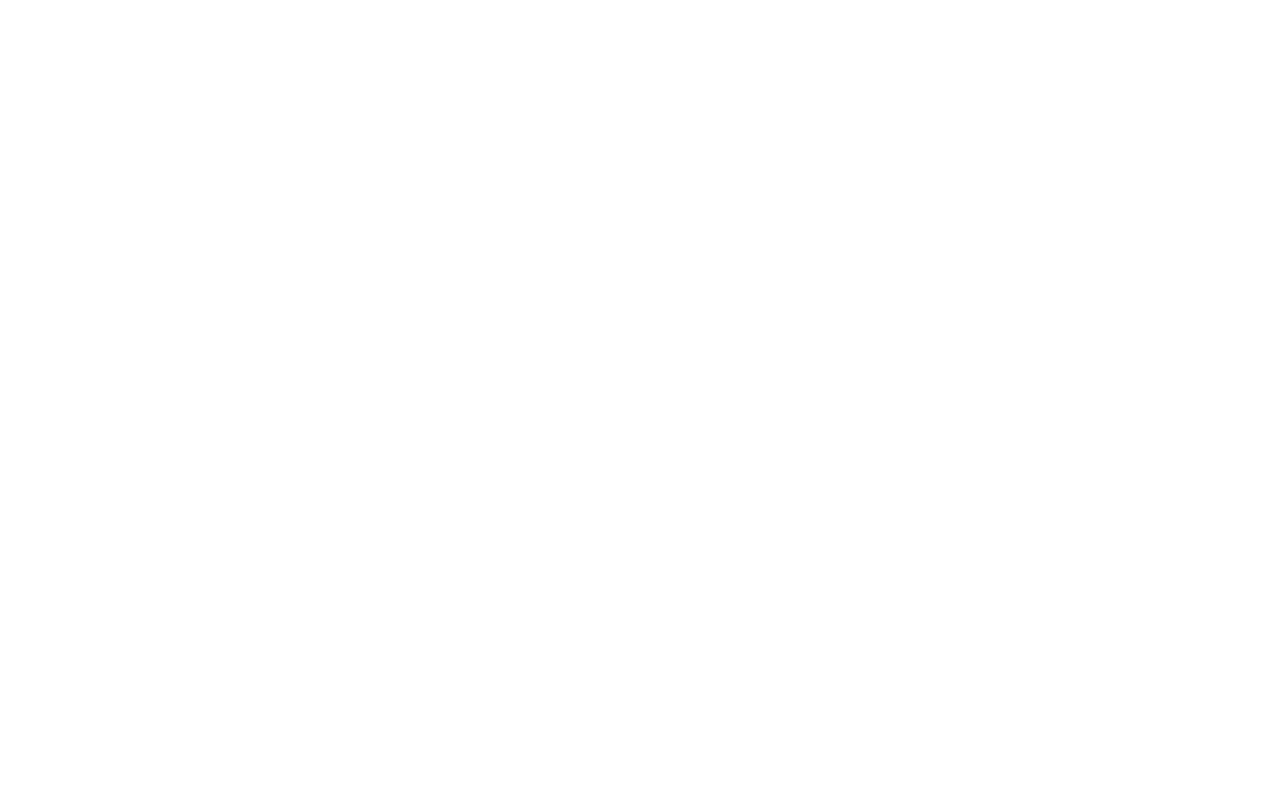
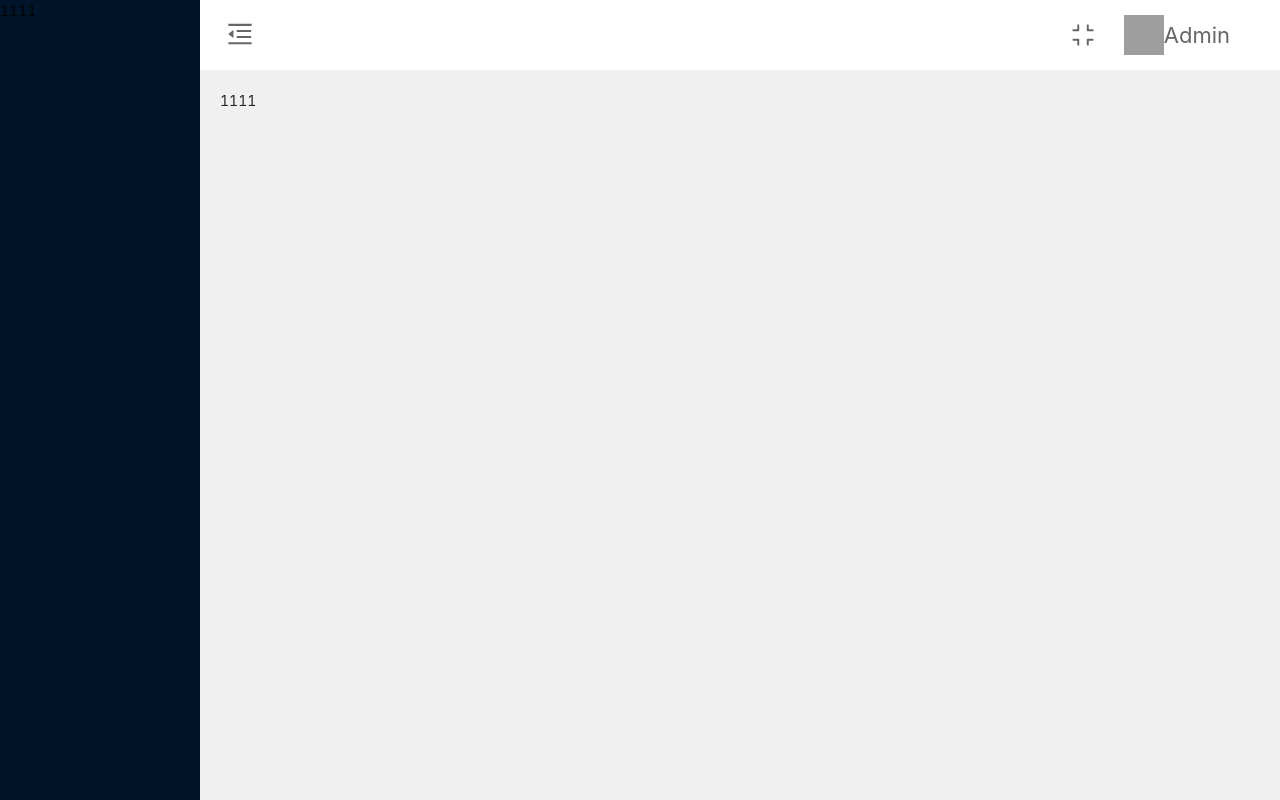
Before and after one commit to MrZHLF/react-manage-system, a React (Create React App) app: page / in a window 1280 px wide. Built offline with nearby package versions, Linux system fonts and the light colour scheme; grey boxes are pictures that could not be loaded.

Commit message:
Header组件

```diff
--- a/src/App.jsx
+++ b/src/App.jsx
@@ -1,19 +1,23 @@
-import React, { Component,Fragment } from 'react';
-import './App.scss';
+import React, { Component, Fragment } from 'react'
+import './App.scss'
 import { BrowserRouter, Switch, Route } from 'react-router-dom'
+
 import Login from './views/login/Login'
+import Index from './views/index/Index'
+
 class App extends Component {
   render() {
     return (
       <Fragment>
         <BrowserRouter>
           <Switch>
-            <Route exact render={()=> <Login/>} path="/login" />
+            <Route exact render={() => <Login />} path="/login" />
+            <Route component={Index} path="/" />
           </Switch>
         </BrowserRouter>
       </Fragment>
-    );
+    )
   }
 }
 
-export default App;
+export default App
--- /dev/null
+++ b/src/views/index/Index.jsx
@@ -0,0 +1,47 @@
+import React, { Component } from 'react'
+import styles from './index.module.scss'
+
+import Header from './components/Header/Header'
+import { Layout } from 'antd'
+const { Sider, Content } = Layout
+
+class Index extends Component {
+  constructor(props) {
+    super(props)
+    this.state = {
+      collapsed: false,
+    }
+  }
+  componentDidMount() {
+    const collapsed = JSON.parse(sessionStorage.getItem('collapsed'))
+    this.setState({
+      collapsed,
+    })
+  }
+  toggleCollapsed = () => {
+    const collapsed = !this.state.collapsed
+    this.setState({
+      collapsed,
+    })
+    sessionStorage.setItem('collapsed', collapsed)
+  }
+
+  render() {
+    return (
+      <div className={styles.main}>
+        <Layout className={styles.mainContent}>
+          <Sider collapsed={this.state.collapsed}>1111</Sider>
+          <Layout>
+            <Header
+              collapsed={this.state.collapsed}
+              toggle={this.toggleCollapsed}
+            />
+            <Content className={styles.mainRight}>1111</Content>
+          </Layout>
+        </Layout>
+      </div>
+    )
+  }
+}
+
+export default Index
--- /dev/null
+++ b/src/views/index/components/Header/Header.jsx
@@ -0,0 +1,127 @@
+import React, { Component } from 'react'
+import { withRouter } from 'react-router-dom'
+import { Tooltip, Dropdown, Menu } from 'antd'
+import {
+  MenuFoldOutlined,
+  MenuUnfoldOutlined,
+  CompressOutlined,
+} from '@ant-design/icons'
+import styles from './index.module.scss'
+
+class Header extends Component {
+  constructor(props) {
+    super(props)
+    this.state = {
+      username: localStorage.getItem('ms_username') || 'Admin',
+      fullscreen: false,
+      collapsed: false,
+      collapsed: props.collapsed,
+    }
+  }
+
+  render() {
+    const { collapsed } = this.state
+    return (
+      <div className={styles.header}>
+        <div className={styles.collapseBtn} onClick={this.toggleMenu}>
+          {collapsed ? <MenuUnfoldOutlined /> : <MenuFoldOutlined />}
+        </div>
+        <div className={styles.headerRight}>
+          <div className={styles.headerUserCon}>
+            <Tooltip
+              title={this.state.fullscreen ? `取消全屏` : `全屏`}
+              placement="bottom"
+            >
+              <div
+                className={styles.btnFullscreen}
+                onClick={this.setFullScreen.bind(this)}
+              >
+                <CompressOutlined />
+              </div>
+            </Tooltip>
+
+            {/* 用户头像 */}
+            <img
+              className={styles.userAvator}
+              src={require('../../../../assets/img/20190722123705.png')}
+            />
+            {/* 用户名下拉菜单 */}
+            <Dropdown
+              className={styles.userName}
+              trigger={['click']}
+              overlay={
+                <Menu onClick={this.handleDropdown.bind(this)}>
+                  <Menu.Item key="0" className={styles.dropItemLink}>
+                    项目仓库
+                  </Menu.Item>
+                  <Menu.Divider />
+                  <Menu.Item key="1" className={styles.dropItemLink}>
+                    退出登录
+                  </Menu.Item>
+                </Menu>
+              }
+            >
+              <span className={styles.elDropdownLink}>
+                {this.state.username}
+              </span>
+            </Dropdown>
+          </div>
+        </div>
+      </div>
+    )
+  }
+  componentWillReceiveProps({ collapsed }) {
+    this.setState({
+      collapsed,
+    })
+  }
+  toggleMenu = () => {
+    this.props.toggle()
+  }
+  // 设置全屏
+  setFullScreen() {
+    const fullscreen = this.state.fullscreen
+    const element = document.documentElement
+    if (fullscreen) {
+      if (document.exitFullscreen) {
+        document.exitFullscreen()
+      } else if (document.webkitCancelFullScreen) {
+        document.webkitCancelFullScreen()
+      } else if (document.mozCancelFullScreen) {
+        document.mozCancelFullScreen()
+      } else if (document.msExitFullscreen) {
+        document.msExitFullscreen()
+      }
+    } else {
+      if (element.requestFullscreen) {
+        element.requestFullscreen()
+      } else if (element.webkitRequestFullScreen) {
+        element.webkitRequestFullScreen()
+      } else if (element.mozRequestFullScreen) {
+        element.mozRequestFullScreen()
+      } else if (element.msRequestFullscreen) {
+        // IE11
+        element.msRequestFullscreen()
+      }
+    }
+    this.setState({
+      fullscreen: !fullscreen,
+    })
+  }
+  // 用户名下拉菜单操作
+  handleDropdown({ key }) {
+    switch (key) {
+      case '0':
+        window.open('https://github.com/MrZHLF/React-Ant-Admin', '_blank')
+        break
+      case '1':
+        localStorage.removeItem('ms_username')
+        this.props.history.push('/login')
+        break
+      default:
+        return
+    }
+  }
+}
+
+export default withRouter(Header)
--- /dev/null
+++ b/src/views/index/components/Header/index.module.scss
@@ -0,0 +1,39 @@
+.header {
+  /* position: fixed; */
+  box-sizing: border-box;
+  width: 100%;
+  height: 70px;
+  font-size: 22px;
+  color: #666;
+  background-color: #fff;
+  z-index: 1;
+}
+
+.collapseBtn {
+  float: left;
+  width: 80px;
+  text-align: center;
+  cursor: pointer;
+  line-height: 70px;
+  font-size: 26px;
+}
+.headerRight {
+  float: right;
+  padding-right: 50px;
+  height: 100%;
+  line-height: 70px;
+}
+
+.headerUserCon {
+  display: flex;
+  align-items: center;
+}
+
+.btnFullscreen {
+  margin-right: 10px;
+}
+.userAvator {
+  margin-left: 20px;
+  width: 40px;
+  height: 40px;
+}
--- /dev/null
+++ b/src/views/index/index.module.scss
@@ -0,0 +1,16 @@
+.main {
+  height: 100%;
+}
+
+.mainContent {
+  display: flex;
+  height: 100%;
+  /* padding-top: 70px; */
+}
+
+.mainRight {
+  height: 100%;
+  overflow-y: auto;
+  padding: 20px;
+  background: #f0f0f0;
+}
```
Also changed, not shown: src/assets/img/20190722123705.png (added).
